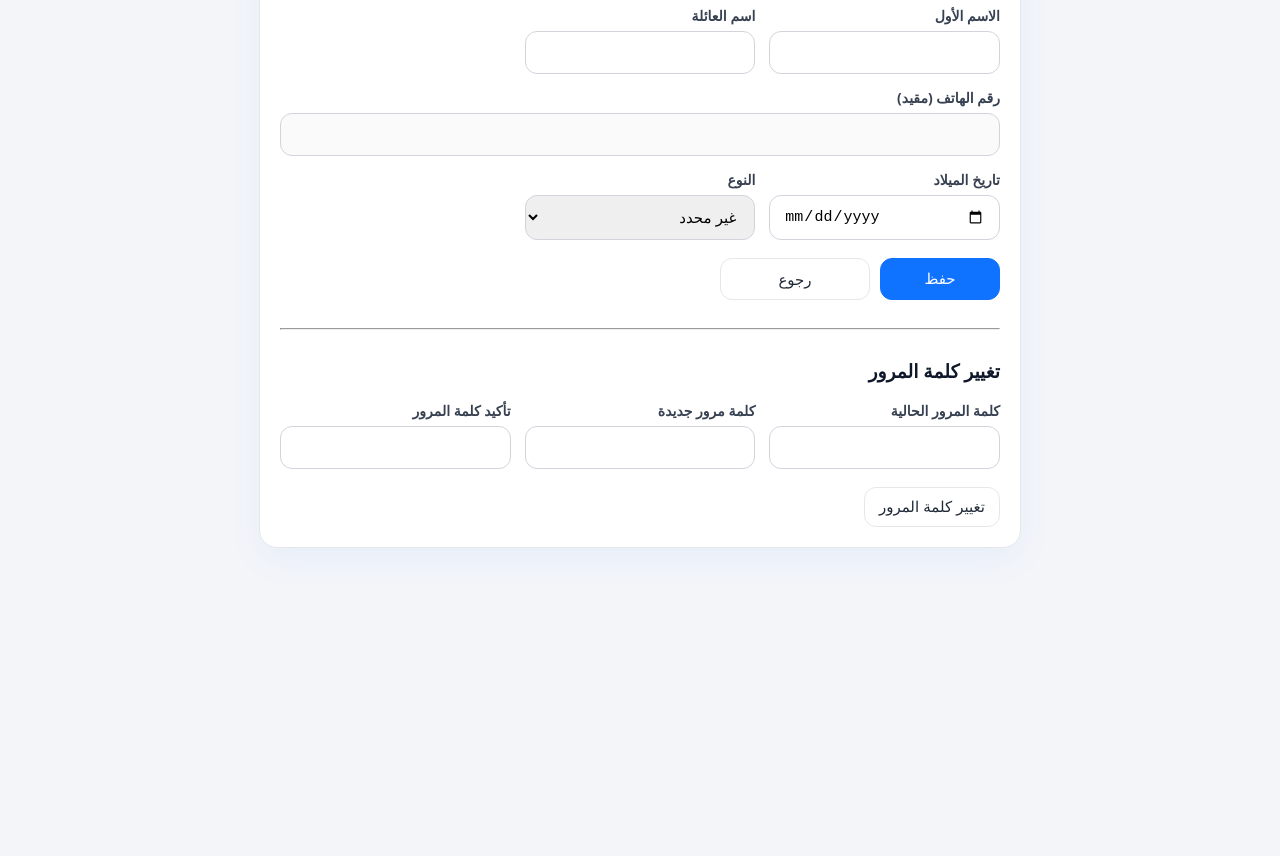
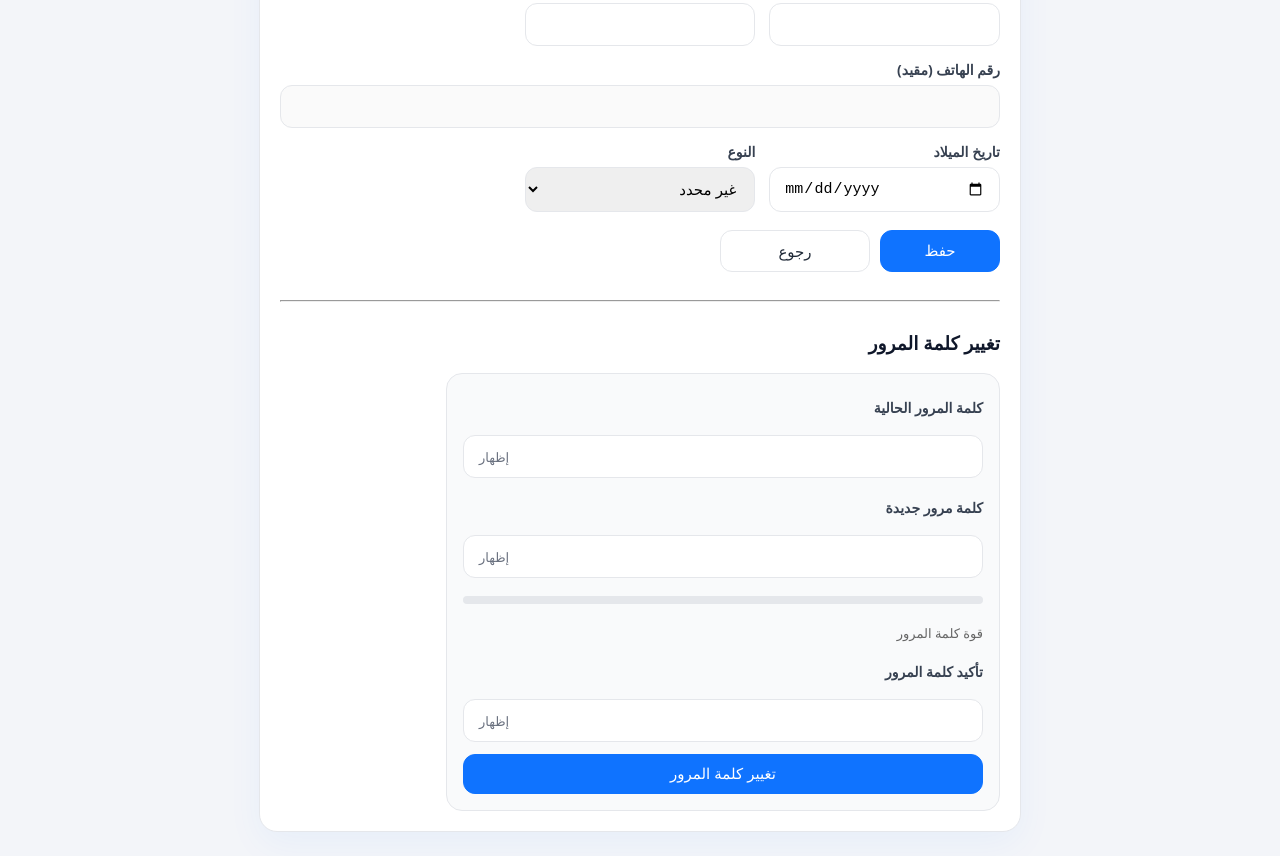
Before and after one commit to salehlolo/mandopyy, a website: page public/profile.html in a window 1280 px wide. Shown: the part 200-1056 px from the top of the page. Before the commit the page ends 800 px from the top, so only its background shows below. Drawn offline with Linux system fonts and the light colour scheme; no server answers; sample sign-in values are in the browser's storage.

Commit message:
Add language picker and brand headers

```diff
--- /dev/null
+++ b/public/assets/js/i18n.js
@@ -0,0 +1,79 @@
+(function(){
+  window.i18n = (function(){
+    const DEF = 'ar';
+    const storeKey = 'appLang';
+    const dict = {
+      ar: {
+        brand: 'MANDUBO',
+        menu_history: 'سجل الطلبات',
+        menu_settings:'الإعدادات',
+        menu_more: 'المزيد',
+        menu_profile:'الملف الشخصي',
+        menu_language:'اللغة',
+        menu_logout:'تسجيل الخروج',
+        lang_ar:'العربية', lang_en:'English',
+        profile_title:'الملف الشخصي',
+        save:'حفظ', cancel:'رجوع',
+        pass_section:'تغيير كلمة المرور',
+        current_password:'كلمة المرور الحالية',
+        new_password:'كلمة مرور جديدة',
+        confirm_password:'تأكيد كلمة المرور',
+        change_password:'تغيير كلمة المرور',
+        password_strength:'قوة كلمة المرور',
+        forgot_password:'هل نسيت كلمة المرور؟',
+        login:'تسجيل الدخول',
+        create_password:'إنشاء كلمة المرور',
+        request_route:'عرض المسار'
+      },
+      en: {
+        brand: 'MANDUBO',
+        menu_history: 'Orders History',
+        menu_settings:'Settings',
+        menu_more: 'More',
+        menu_profile:'Profile',
+        menu_language:'Language',
+        menu_logout:'Logout',
+        lang_ar:'Arabic', lang_en:'English',
+        profile_title:'Profile',
+        save:'Save', cancel:'Back',
+        pass_section:'Change Password',
+        current_password:'Current password',
+        new_password:'New password',
+        confirm_password:'Confirm password',
+        change_password:'Change password',
+        password_strength:'Password strength',
+        forgot_password:'Forgot password?',
+        login:'Login',
+        create_password:'Create password',
+        request_route:'Show Route'
+      }
+    };
+
+    function get(){ return localStorage.getItem(storeKey) || DEF; }
+    function set(lang){
+      const L = (lang==='en' ? 'en' : 'ar');
+      localStorage.setItem(storeKey, L);
+      document.documentElement.lang = L;
+      document.documentElement.dir  = (L==='en' ? 'ltr' : 'rtl');
+      apply();
+    }
+    function t(key){ const L=get(); return (dict[L] && dict[L][key]) || key; }
+    function apply(){
+      document.querySelectorAll('[data-i18n]').forEach(el=>{
+        const key = el.getAttribute('data-i18n');
+        if(key) el.textContent = t(key);
+      });
+      document.querySelectorAll('[data-i18n-ph]').forEach(el=>{
+        const key = el.getAttribute('data-i18n-ph');
+        if(key) el.placeholder = t(key);
+      });
+    }
+    function init(){
+      const current = get();
+      document.documentElement.lang = current;
+      document.documentElement.dir = (current==='en' ? 'ltr' : 'rtl');
+      apply();
+    }
+    return { t, set, get, init, apply };
+  })();
+})();
--- a/public/assets/js/topbar.js
+++ b/public/assets/js/topbar.js
@@ -51,12 +51,12 @@
   header.className = 'topbar';
   header.dir = 'rtl';
   header.innerHTML = `
-    <div class="brand" aria-label="${APP_NAME}">${APP_NAME}</div>
+    <div class="brand" aria-label="${APP_NAME}" data-i18n="brand">${APP_NAME}</div>
     <nav class="actions" aria-label="أوامر سريعة">
-      <button id="tb-history" class="icon-btn" title="سجل الطلبات" aria-label="سجل الطلبات">${I.history}</button>
-      <button id="tb-profile" class="icon-btn" title="الملف الشخصي" aria-label="الملف الشخصي">${I.profile}</button>
-      <button id="tb-settings" class="icon-btn" title="الإعدادات" aria-label="الإعدادات">${I.settings}</button>
-      <button id="tb-more" class="icon-btn" title="المزيد" aria-label="المزيد">${I.more}</button>
+      <button id="tb-history" class="icon-btn" title="سجل الطلبات" aria-label="سجل الطلبات" data-i18n-title="menu_history">${I.history}</button>
+      <button id="tb-profile" class="icon-btn" title="الملف الشخصي" aria-label="الملف الشخصي" data-i18n-title="menu_profile">${I.profile}</button>
+      <button id="tb-settings" class="icon-btn" title="الإعدادات" aria-label="الإعدادات" data-i18n-title="menu_settings">${I.settings}</button>
+      <button id="tb-more" class="icon-btn" title="المزيد" aria-label="المزيد" data-i18n-title="menu_more">${I.more}</button>
     </nav>
   `;
   document.body.prepend(header);
@@ -71,7 +71,15 @@
     <div class="item" id="mi-share">${I.share}<span>مشاركة رابط التتبّع</span></div>
     <div class="item" id="mi-help">${I.help}<span>مساعدة</span></div>
     <div class="item" id="mi-about">${I.info}<span>عن التطبيق</span></div>
-    <div class="item" id="mi-logout">${I.logout}<span>تسجيل الخروج</span></div>
+    <div class="item" id="mi-lang">
+      <span style="margin-inline-end:8px">🌐</span>
+      <span data-i18n="menu_language">اللغة</span>
+      <div style="margin-inline-start:auto;display:flex;gap:6px;align-items:center">
+        <label><input type="radio" name="lang" value="ar"> <span data-i18n="lang_ar">العربية</span></label>
+        <label><input type="radio" name="lang" value="en"> <span data-i18n="lang_en">English</span></label>
+      </div>
+    </div>
+    <div class="item" id="mi-logout">${I.logout}<span data-i18n="menu_logout">تسجيل الخروج</span></div>
   `;
   document.body.appendChild(menu);
 
@@ -163,3 +171,31 @@
   if(S.dark) document.documentElement.classList.add('dark');
 
 })();
+
+// i18n init and bindings for topbar labels
+if (window.i18n) {
+  window.i18n.init();
+  const radios = document.querySelectorAll('input[name="lang"]');
+  if (radios.length) {
+    const cur = window.i18n.get();
+    radios.forEach(radio => {
+      if (radio.value === cur) radio.checked = true;
+      radio.onchange = () => {
+        window.i18n.set(radio.value);
+        location.reload();
+      };
+    });
+  }
+  document.querySelectorAll('[data-i18n]').forEach(el => {
+    const key = el.getAttribute('data-i18n');
+    if (key) el.textContent = window.i18n.t(key);
+  });
+  document.querySelectorAll('[data-i18n-title]').forEach(el => {
+    const key = el.getAttribute('data-i18n-title');
+    if (key) {
+      const translated = window.i18n.t(key);
+      el.title = translated;
+      el.setAttribute('aria-label', translated);
+    }
+  });
+}
--- a/public/profile.html
+++ b/public/profile.html
@@ -10,16 +10,25 @@
 .btn{padding:10px 14px;border-radius:12px;border:1px solid #e5e7eb;background:#fff;color:#1f2937;font-size:15px;min-width:120px;}
 .btn-brand{background:var(--brand);color:#fff;border-color:var(--brand);}
 .btn-brand:hover{background:var(--brand-600);}
+.label{font-size:14px;color:#374151;margin:8px 0 6px;display:block}
+.input{width:100%;border:1px solid #e5e7eb;border-radius:12px;padding:12px 14px;font-size:15px;}
+.pw{position:relative}
+.eye{position:absolute;inset-inline-end:10px;top:50%;transform:translateY(-50%);background:none;border:0;cursor:pointer;font-size:13px;color:#6b7280}
+.meter{height:8px;border-radius:999px;background:#e5e7eb;overflow:hidden;margin:6px 0 4px}
+.meter>div{height:100%;width:0;background:#ef4444;transition:width .25s,background .25s}
+.hint{font-size:12px;color:#6b7280;margin-top:4px}
+.card{display:flex;flex-direction:column;gap:12px;padding:16px;border:1px solid #e5e7eb;border-radius:16px;background:#f9fafb}
 main{max-width:720px;margin:24px auto;background:#fff;border:1px solid #e5e7eb;border-radius:18px;padding:20px;box-shadow:0 12px 36px rgba(15,115,255,0.05);}
-header.top{padding:16px 24px;font-weight:700;font-size:20px;background:#fff;border-bottom:1px solid #e5e7eb;text-align:center;}
 </style>
 <script src="/config.js"></script>
+<script src="/assets/js/i18n.js"></script>
+<script>i18n.init();</script>
 <script src="/assets/js/topbar.js" defer></script>
 </head>
 <body>
-<header class="top brand top">الملف الشخصي – <b>MANDUBO</b></header>
+<header class="top brand top"><h2 class="brand" style="text-align:center;margin:10px 0">MANDUBO</h2></header>
 <main>
-  <h3 style="margin-top:0">بيانات الحساب</h3>
+  <h3 style="margin-top:0" data-i18n="profile_title">الملف الشخصي</h3>
   <div style="display:grid;gap:14px;grid-template-columns:repeat(auto-fit,minmax(220px,1fr));">
     <div><label>الاسم الأول</label><input id="fn" class="input" /></div>
     <div><label>اسم العائلة</label><input id="ln" class="input" /></div>
@@ -36,27 +45,45 @@ header.top{padding:16px 24px;font-weight:700;font-size:20px;background:#fff;bord
     </div>
   </div>
   <div style="margin-top:18px;display:flex;gap:10px;flex-wrap:wrap;">
-    <button id="saveProfile" class="btn btn-brand">حفظ</button>
-    <a href="/delivery_app.html" class="btn" style="display:inline-flex;align-items:center;justify-content:center;text-decoration:none;">رجوع</a>
+    <button id="saveProfile" class="btn btn-brand" data-i18n="save">حفظ</button>
+    <a href="/delivery_app.html" class="btn" style="display:inline-flex;align-items:center;justify-content:center;text-decoration:none;" data-i18n="cancel">رجوع</a>
   </div>
 
   <hr style="margin:28px 0"/>
 
-  <h3>تغيير كلمة المرور</h3>
-  <div style="display:grid;gap:14px;grid-template-columns:repeat(auto-fit,minmax(220px,1fr));">
-    <div><label>كلمة المرور الحالية</label><input id="oldp" type="password" class="input" autocomplete="current-password" /></div>
-    <div><label>كلمة مرور جديدة</label><input id="newp" type="password" class="input" autocomplete="new-password" /></div>
-    <div><label>تأكيد كلمة المرور</label><input id="newp2" type="password" class="input" autocomplete="new-password" /></div>
-  </div>
-  <div style="margin-top:18px;">
-    <button id="savePass" class="btn">تغيير كلمة المرور</button>
+  <h3 data-i18n="pass_section">تغيير كلمة المرور</h3>
+  <div class="card" style="max-width:520px">
+    <label class="label" data-i18n="current_password">كلمة المرور الحالية</label>
+    <div class="pw">
+      <input id="oldp" class="input" type="password" autocomplete="current-password"/>
+      <button class="eye" type="button" onclick="toggle('oldp')">إظهار</button>
+    </div>
+
+    <label class="label" data-i18n="new_password">كلمة مرور جديدة</label>
+    <div class="pw">
+      <input id="newp" class="input" type="password" autocomplete="new-password"/>
+      <button class="eye" type="button" onclick="toggle('newp')">إظهار</button>
+    </div>
+    <div class="meter"><div id="mbar2"></div></div>
+    <div class="hint" id="mtext2" data-i18n="password_strength">قوة كلمة المرور</div>
+
+    <label class="label" data-i18n="confirm_password">تأكيد كلمة المرور</label>
+    <div class="pw">
+      <input id="newp2" class="input" type="password" autocomplete="new-password"/>
+      <button class="eye" type="button" onclick="toggle('newp2')">إظهار</button>
+    </div>
+
+    <button id="savePass" class="btn btn-brand" data-i18n="change_password">تغيير كلمة المرور</button>
   </div>
 </main>
 
 <script>
+function toggle(id){ const el=document.getElementById(id); el.type=(el.type==='password'?'text':'password'); }
+function score(s){ let n=0; if(s.length>=8) n++; if(/[A-Z]/.test(s)) n++; if(/[a-z]/.test(s)) n++; if(/\d/.test(s)) n++; if(/[^\w\s]/.test(s)) n++; return Math.min(n,5); }
 const { API_BASE_URL } = window.__APP_CONFIG__||{};
 const token = localStorage.getItem('authToken');
 if(!token){ location.href='/index.html'; }
+i18n.apply();
 
 (async ()=>{
   try{
@@ -93,6 +120,19 @@ document.getElementById('saveProfile').onclick = async ()=>{
   }
 };
 
+newp.oninput = ()=>{
+  const sc=score(newp.value); mbar2.style.width=(sc*20)+'%';
+  mbar2.style.background=['#ef4444','#f59e0b','#f59e0b','#10b981','#10b981'][sc-1] || '#ef4444';
+  const labels = {
+    ar: ['ضعيفة','ضعيفة','متوسطة','قوية','قوية'],
+    en: ['Weak','Weak','Medium','Strong','Strong']
+  };
+  const lang = (window.i18n?.get && window.i18n.get()) || 'ar';
+  const list = labels[lang] || labels.ar;
+  const idx = Math.max(0, Math.min(sc-1, list.length-1));
+  mtext2.textContent = list[idx];
+};
+
 document.getElementById('savePass').onclick = async ()=>{
   const current = document.getElementById('oldp').value;
   const next = document.getElementById('newp').value;
@@ -113,6 +153,8 @@ document.getElementById('savePass').onclick = async ()=>{
     alert(err.message||'لم يتم تغيير كلمة المرور');
   }
 };
+
+newp.oninput();
 </script>
 </body>
 </html>
```
Also changed, not shown: public/admin_panel.html (+5 -0 lines), public/delivery_app.html (+5 -6 lines), public/driver_app.html (+5 -0 lines), public/index.html (+3 -1 lines), public/orders_history.html (+5 -0 lines), public/set_password.html (+71 -37 lines).
